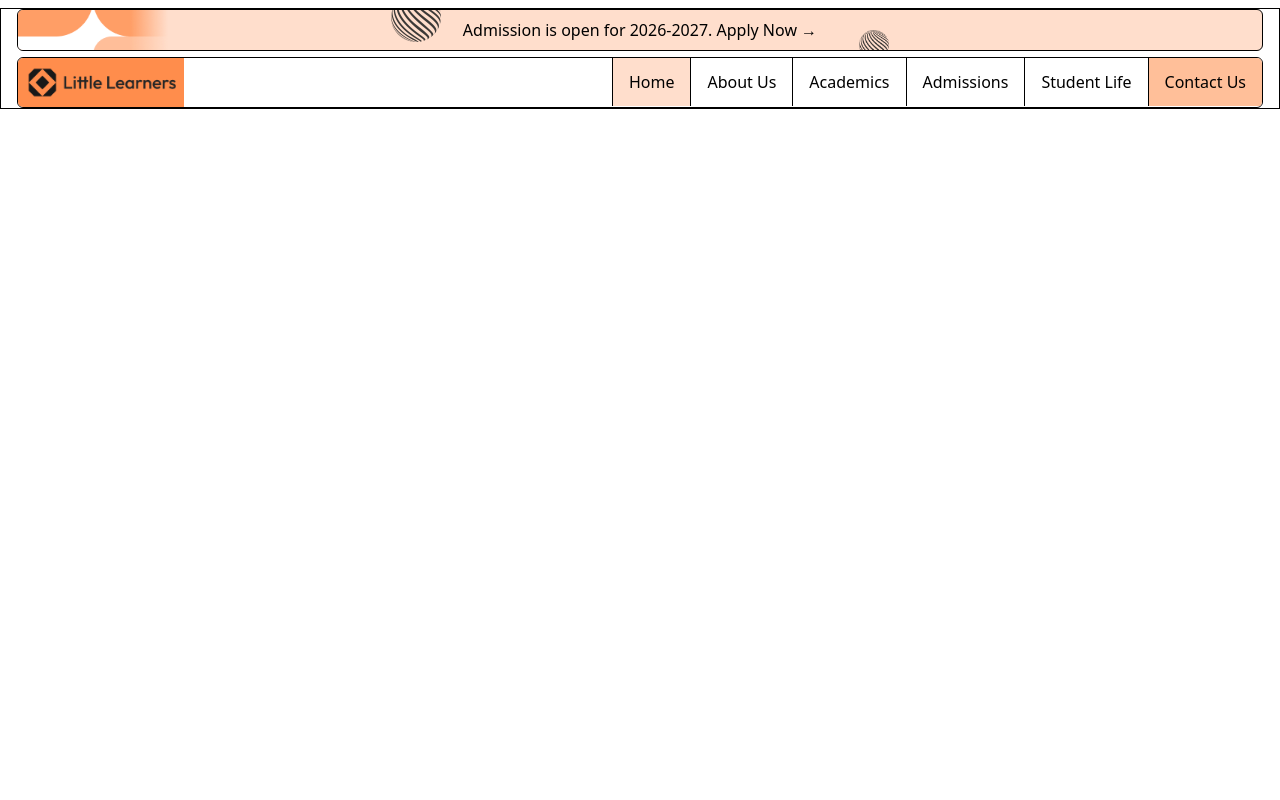
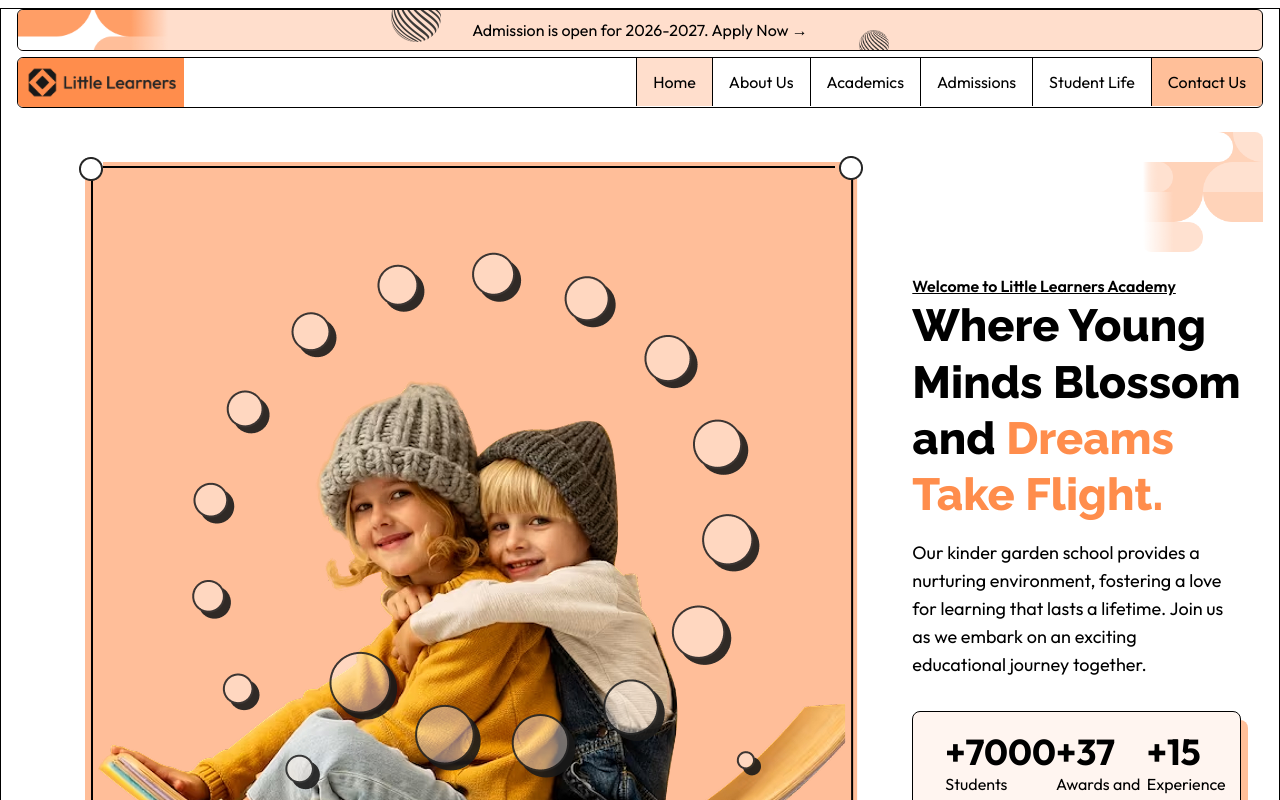
Before and after one commit to robiulsagor/school-project-with-nextjs, a Next.js app: page / in a window 1280 px wide. Shown: the top 800 px of the page. Built offline with nearby package versions, Linux system fonts and the light colour scheme.

Commit message:
Design the homepage

```diff
--- /dev/null
+++ b/app/components/Hero.tsx
@@ -0,0 +1,40 @@
+import Image from "next/image"
+
+const Hero = () => {
+    return (
+        <section className="flex items-center justify-center mt-6  py-6 rounded-lg  relative">
+            <Image src="/assets/design_gredient.png" width={800} height={600} alt="design gredient" className="absolute top-0 right-0 w-[120px] h-[120px] object-cover -z-10 opacity-45 rounded-lg  -scale-x-[1]" />
+            <div className="  w-[90%] flex items-center gap-12">
+
+                <Image src='/assets/hero_img.png' width={300} height={200} alt="hero image" className="w-[85%] h-auto object-cover" />
+
+                <div className="">
+                    <span className="font-semibold underline">Welcome to Little Learners Academy</span>
+
+                    <h2 className="text-[45px] font-extrabold leading-tight font-raleway">Where Young Minds Blossom and <span className="text-orange-65"> Dreams Take Flight. </span></h2>
+
+                    <p className="pt-4 pb-8 text-lg w-[90%]">Our kinder garden school provides a nurturing environment, fostering a love for learning that lasts a lifetime. Join us as we embark on an exciting educational journey together.</p>
+
+                    <div className="w-[95%] border rounded-lg py-5 px-8 flex items-center justify-between  bg-orange-97  relative after:absolute after:content-['-'] after:w-full after:h-full after:top-2 after:left-2 after:bg-orange-80 after:rounded-lg after:-z-10">
+                        <div>
+                            <h1 className="text-4xl font-bold">+7000</h1>
+                            <span>Students Passed Out</span>
+                        </div>
+
+                        <div>
+                            <h1 className="text-4xl font-bold">+37</h1>
+                            <span>Awards and Recognitions</span>
+                        </div>
+
+                        <div>
+                            <h1 className="text-4xl font-bold   ">+15</h1>
+                            <span>Experience Educators</span>
+                        </div>
+                    </div>
+                </div>
+            </div>
+        </section>
+    )
+}
+
+export default Hero
--- a/app/globals.css
+++ b/app/globals.css
@@ -9,6 +9,16 @@
     --color-orange-95: #FFEFE5;
     --color-orange-97: #FFF5F0;
     --color-orange-99: #FFFCFA;
+
+    --font-outfit: var(--font-outfit);
+    --font-inter: var(--font-inter);
+    --font-poppins: var(--font-poppins);
+    --font-raleway: var(--font-raleway);
+
+}
+
+html {
+  font-family: var(--font-outfit), sans-serif;
 }
 
 .nav_link{
--- a/app/layout.tsx
+++ b/app/layout.tsx
@@ -1,11 +1,21 @@
 import type { Metadata } from "next";
-import { Outfit } from "next/font/google";
+import { Outfit, Poppins, Raleway } from "next/font/google";
 import "./globals.css";
 
 const outfit = Outfit({
   subsets: ["latin"],
   variable: "--font-outfit",
+})
 
+const raleway = Raleway({
+  subsets: ["latin"],
+  variable: "--font-raleway",
+})
+
+const poppins = Poppins({
+  subsets: ["latin"],
+  variable: "--font-poppins",
+  weight: ["400", "700"],
 })
 
 export const metadata: Metadata = {
@@ -21,7 +31,7 @@ export default function RootLayout({
   return (
     <html lang="en">
       <body
-        className={`${outfit.variable} antialiased flex justify-center items-center py-2`}
+        className={`${outfit.variable} ${raleway.variable} ${poppins.variable} font-outfit antialiased flex justify-center items-center py-2`}
       >
         <main className="w-full max-w-[1400px] px-4 border">
           {children}
--- a/app/page.tsx
+++ b/app/page.tsx
@@ -1,4 +1,5 @@
 import AdmissionAd from "./components/AdmissionAd";
+import Hero from "./components/Hero";
 import Navbar from "./components/Navbar";
 
 export default function Home() {
@@ -6,6 +7,7 @@ export default function Home() {
     <div className="">
       <AdmissionAd />
       <Navbar />
+      <Hero />
     </div>
   );
 }
--- a/tailwind.config.ts
+++ /dev/null
@@ -1,21 +0,0 @@
-// tailwind.config.js
-const config = {
-    theme: {
-        extend: {
-            colors: {
-                orange: {
-                    65: "var(--color-orange-65)",
-                    70: "var(--color-orange-70)",
-                    75: "var(--color-orange-75)",
-                    80: "var(--color-orange-80)",
-                    90: "var(--color-orange-90)",
-                    95: "var(--color-orange-95)",
-                    97: "var(--color-orange-97)",
-                    99: "var(--color-orange-99)",
-                },
-            },
-        },
-    },
-};
-
-export default config;
```
Also changed, not shown: public/assets/hero_img.png (added).
